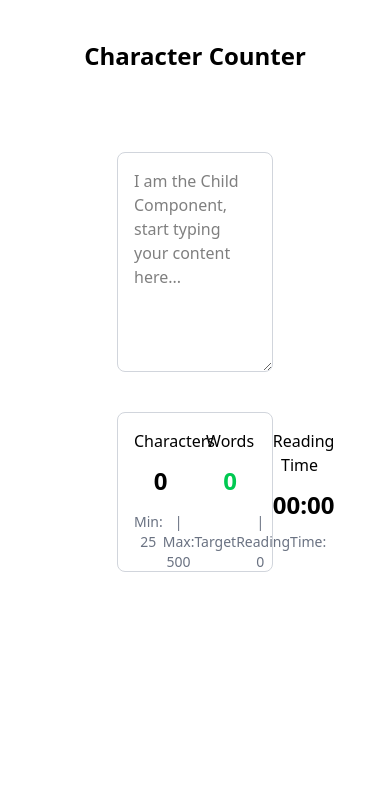
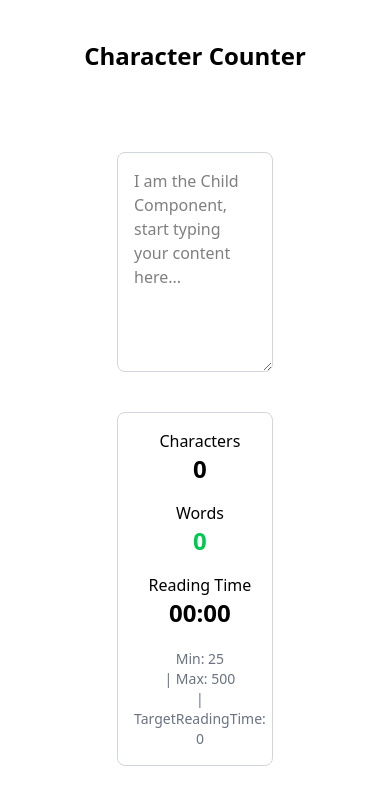
Before and after one commit to rhundal/lab_9_2, a React (Vite) app in the folder character-counter/: page / in a window 390 px wide. Shown: the top 804 px of the page. Built offline with nearby package versions, Linux system fonts and the light colour scheme.

Commit message:
fixed responsiveness of ui on mobile

```diff
--- a/character-counter/src/components/StatsDisplay/StatsDisplay.tsx
+++ b/character-counter/src/components/StatsDisplay/StatsDisplay.tsx
@@ -34,31 +34,31 @@ export const StatsDisplay: React.FC<
 
   return (
     <div className="place-items-center">
-      <div className="grid grid-rows-2 w-[40%] mt-10 h-40 p-4 border border-gray-300 rounded-lg">
-        <div className="grid grid-cols-3 gap-4">
+      <div className="grid md:grid-rows-2 w-[40%] mt-10 md:h-40 p-4 border border-gray-300 rounded-lg">
+        <div className="grid grid-rows-3 md:grid-cols-3 gap-4">
           <div className="flex flex-col text-center">
             <div> Characters</div>
-            <div className="mt-3 font-bold text-2xl">
+            <div className="md:mt-3 font-bold text-2xl">
               {" "}
               {stats.characterCount}
             </div>
           </div>
-          <div className="flex flex-col text-center">
-            <div> Words </div>
-            <div className={`mt-3 ${currentColor} font-bold text-2xl`}>
+          <div className="md:mt-0 flex flex-col text-center">
+            <div className="md:mt-0"> Words </div>
+            <div className={`md:mt-3 ${currentColor} font-bold text-2xl`}>
               {" "}
               {stats.wordCount}
             </div>
           </div>
-          <div className="flex flex-col text-center">
-            <div> Reading Time</div>
-            <div className="mt-3 font-bold text-2xl">
+          <div className="md:mt-0 flex flex-col text-center">
+            <div className="md:mt-0"> Reading Time</div>
+            <div className="md:mt-3 font-bold text-2xl">
               {showReadingTime && <div> {stats.readingTime}</div>}
             </div>
           </div>
         </div>
-        <div className="flex flex-row text-center place-content-center mt-5 text-sm text-gray-500">
-          <div className=""> Min: {minWords} </div>
+        <div className="flex flex-col md:flex-row text-center place-content-center mt-5 text-sm text-gray-500">
+          <div> Min: {minWords} </div>
           <div> | Max: {maxWords} </div>
           <div> | TargetReadingTime: {targetReadingTime}</div>
         </div>
```
